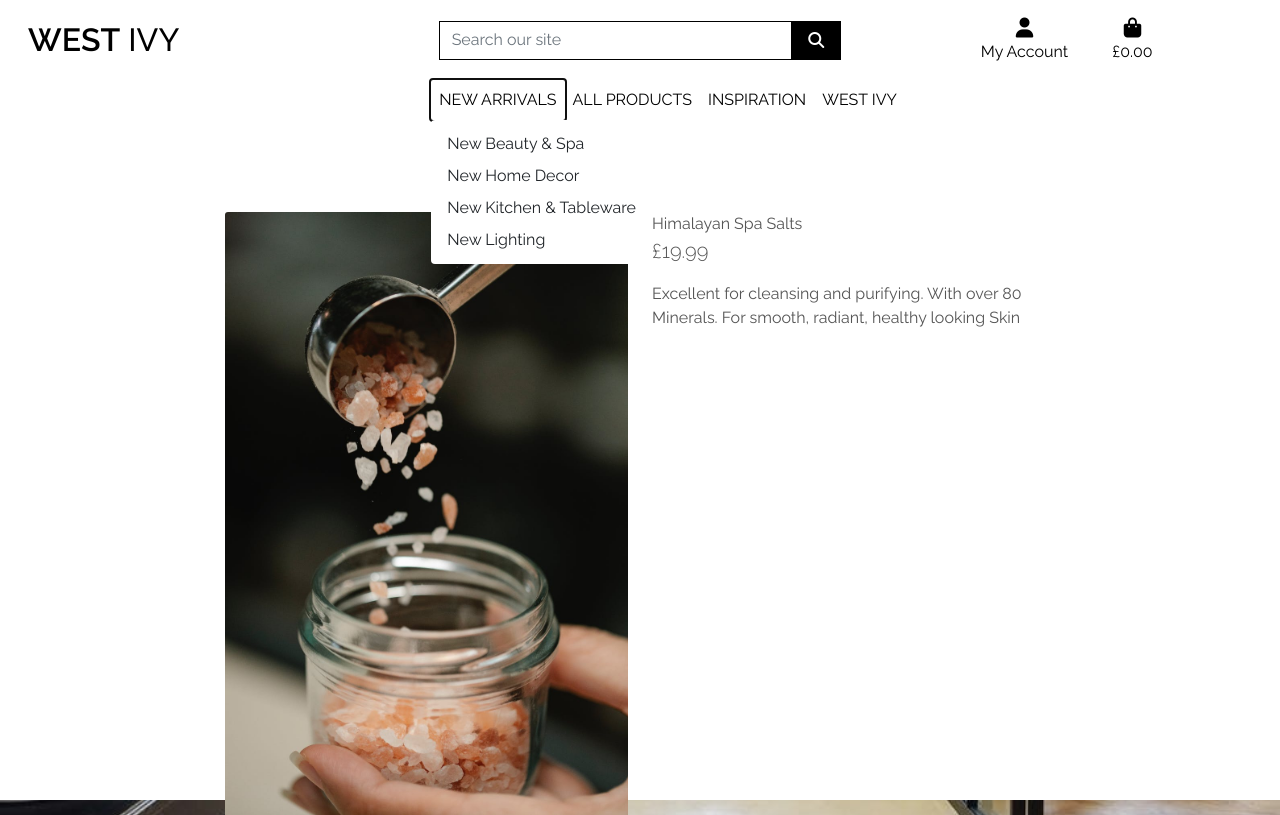
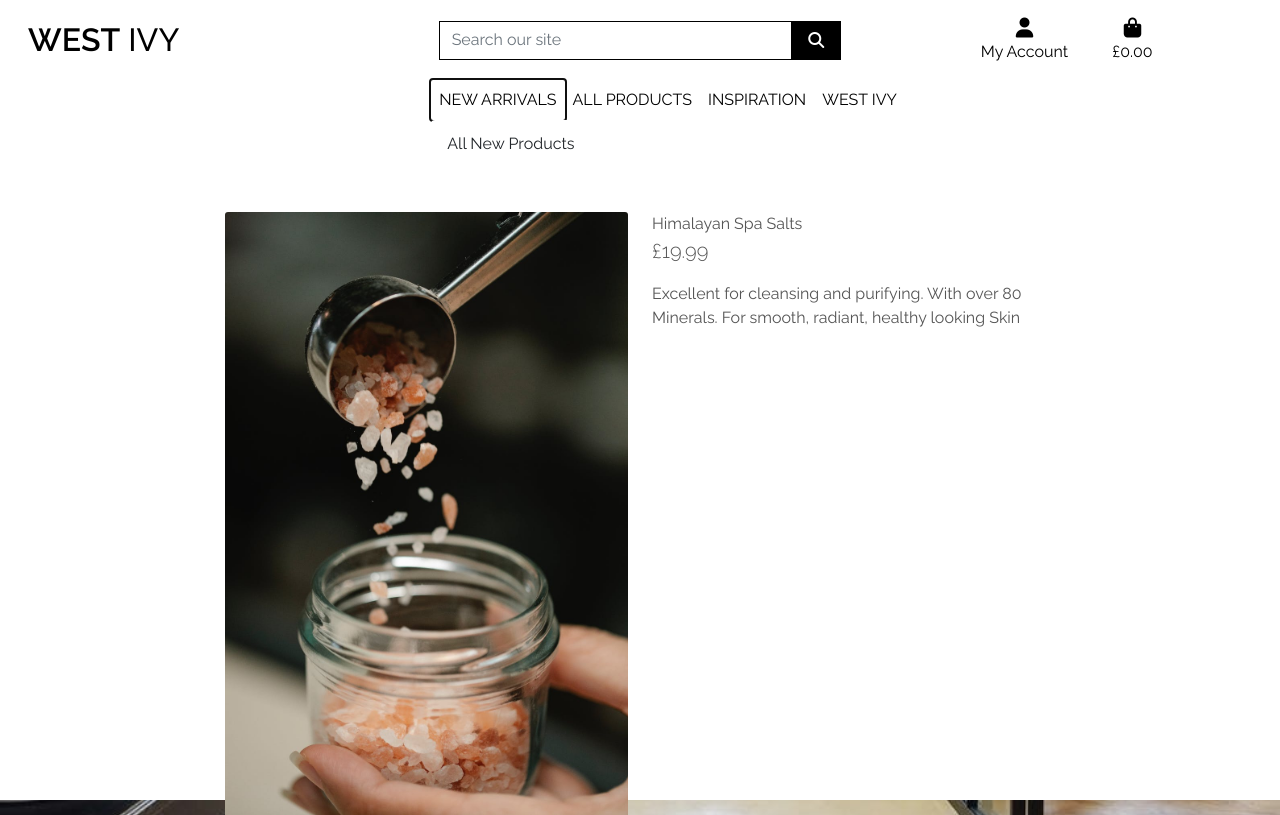
Before and after one commit to carolinecole25/MS4_CC_west_ivy, a Django app: page /products/1 in a window 1280 px wide, after a click on "NEW ARRIVALS". Shown: the top 815 px of the page. Run offline with Django 3.2, Linux system fonts and the light colour scheme; data comes from the database, SQL or seed files in the repository; some libraries are stand-ins or nearby versions.

Commit message:
category filtering added

```diff
--- a/products/views.py
+++ b/products/views.py
@@ -1,7 +1,7 @@
 from django.shortcuts import render, redirect, reverse, get_object_or_404
 from django.contrib import messages
 from django.db.models import Q
-from .models import Product
+from .models import Product, Category
 
 # Create your views here.
 
@@ -10,8 +10,14 @@ def all_products(request):
 
     products = Product.objects.all()
     query = None
+    categories = None
 
     if request.GET:
+        if 'category' in request.GET:
+            categories = request.GET['category'].split(',')
+            products = products.filter(category__name__in=categories)
+            categories = Category.objects.filter(name__in=categories)
+
         if 'q' in request.GET:
             query = request.GET['q']
             if not query:
@@ -24,6 +30,7 @@ def all_products(request):
     context = {
         'products': products,
         'search_term': query,
+        'current_categories': categories,
     }
 
     return render(request, 'products/products.html', context)
--- a/templates/includes/main-nav.html
+++ b/templates/includes/main-nav.html
@@ -5,10 +5,7 @@
                 New Arrivals
             </a>
             <div class="dropdown-menu border-0" aria-labelledby="new-products-link">
-                <a href="#" class="dropdown-item">New Beauty & Spa</a>
-                <a href="#" class="dropdown-item">New Home Decor</a>
-                <a href="#" class="dropdown-item">New Kitchen & Tableware</a>
-                <a href="#" class="dropdown-item">New Lighting</a>
+                <a href="{% url 'products' %}?category=new_arrivals" class="dropdown-item">All New Products</a>
             </div>
         </li>
 
@@ -17,11 +14,11 @@
                 All Products
             </a>
             <div class="dropdown-menu border-0" aria-labelledby="all-products-link">
-                <a href="{% url 'products' %}" class="dropdown-item">All products</a>
-                <a href="#" class="dropdown-item">Beauty & Spa</a>
-                <a href="#" class="dropdown-item">Home Decor</a>
-                <a href="#" class="dropdown-item">Kitchen & Tableware</a>
-                <a href="#" class="dropdown-item">Lighting</a>
+                <a href="{% url 'products' %}" class="dropdown-item">All Products</a>
+                <a href="{% url 'products' %}?category=beauty_spa" class="dropdown-item">Beauty & Spa</a>
+                <a href="{% url 'products' %}?category=home_decor" class="dropdown-item">Home Decor</a>
+                <a href="{% url 'products' %}?category=kitchen_tableware" class="dropdown-item">Kitchen & Tableware</a>
+                <a href="{% url 'products' %}?category=Lighting" class="dropdown-item">Lighting</a>
             </div>
         </li>
         <li class="nav-item dropdown">
```
